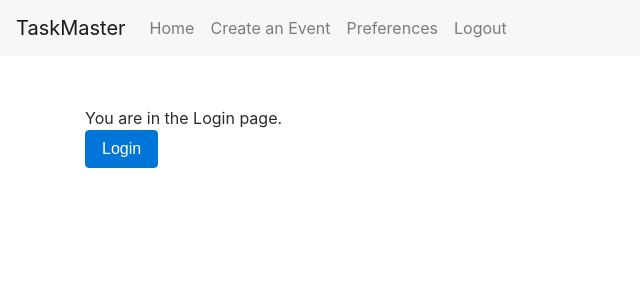
After one commit to RealDealNikhil/TaskMaster, a Flask app: template templates/login.html in a window 1280 px wide. The commit adds this page. Shown: the top 300 px of the page, without its empty margins (0-640 px from the left). Run offline with Flask 2, Linux system fonts and the light colour scheme; the template is opened without the code that fills it, so the values that code supplies are empty; parts of the project's set-up code (start-up, migrations or seed data) failed here and were passed over; some libraries are stand-ins or nearby versions.

Commit message:
login/logout functionality

```diff
--- a/application.py
+++ b/application.py
@@ -42,8 +42,6 @@ authorization page.
 @app.route('/')
 @login_required
 def index():
-
-
   # Load credentials from the session.
   credentials = google.oauth2.credentials.Credentials(
       **flask.session['credentials'])
@@ -66,12 +64,17 @@ def index():
 
   return flask.render_template("index.html", events=events)
 
-@app.route('/login')
+@app.route('/login', methods=["GET", "POST"])
 def login():
-  if 'credentials' not in flask.session:
-    return flask.redirect('authorize')
+  if flask.request.method == "POST":
 
-  return flask.redirect(flask.url_for('index'))
+    if 'credentials' not in flask.session:
+      return flask.redirect(flask.url_for('authorize'))
+
+    return flask.redirect(flask.url_for('index'))
+
+  else:
+    return flask.render_template("login.html")
 
 @app.route('/authorize')
 def authorize():
@@ -113,7 +116,7 @@ def oauth2callback():
   credentials = flow.credentials
   flask.session['credentials'] = credentials_to_dict(credentials)
 
-  return flask.redirect(flask.url_for('login'))
+  return flask.redirect(flask.url_for('index'))
 
 @app.route('/create', methods=["GET", "POST"])
 @login_required
@@ -168,6 +171,13 @@ def preferences():
 
   return flask.render_template("preferences.html")
 
+@app.route('/logout')
+@login_required
+def logout():
+  if 'credentials' in flask.session:
+    del flask.session['credentials']
+  return flask.redirect(flask.url_for('login'))
+
 # Update css and js static files
 @app.context_processor
 def override_url_for():
--- a/templates/layout.html
+++ b/templates/layout.html
@@ -29,6 +29,9 @@
                 <a class="nav-item nav-link" href="{{ url_for('create') }}">Create an Event</a>
                 <a class="nav-item nav-link" href="{{ url_for('preferences') }}">Preferences</a>
             </div>
+            <div class="navbar-nav navbar-right">
+                <a class="nav-item nav-link" href="{{ url_for('logout') }}">Logout</a>
+            </div>
         </div>
     </nav>
 
--- /dev/null
+++ b/templates/login.html
@@ -0,0 +1,16 @@
+{% extends "layout.html" %}
+
+{% block head %}
+  {{ super() }}
+{% endblock %}
+
+{% block title %}
+  Login
+{% endblock %}
+
+{% block content %}
+  You are in the Login page.<br>
+  <form method="post">
+    <button type="submit" class="btn btn-primary">Login</button>
+  </form>
+{% endblock %}
```
